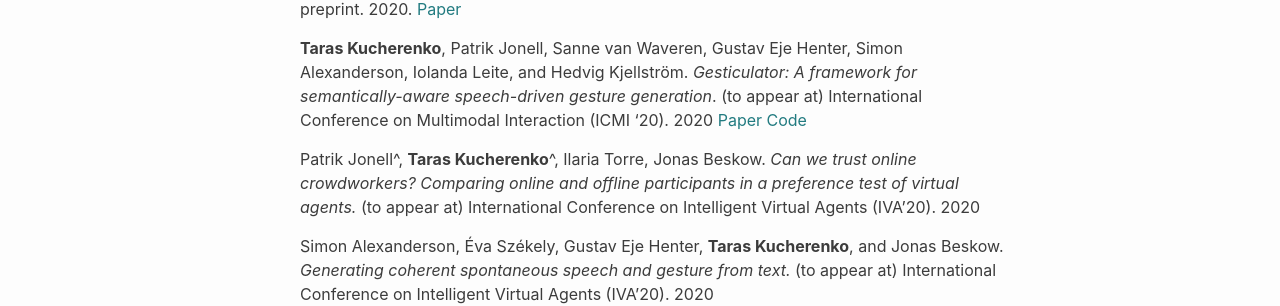
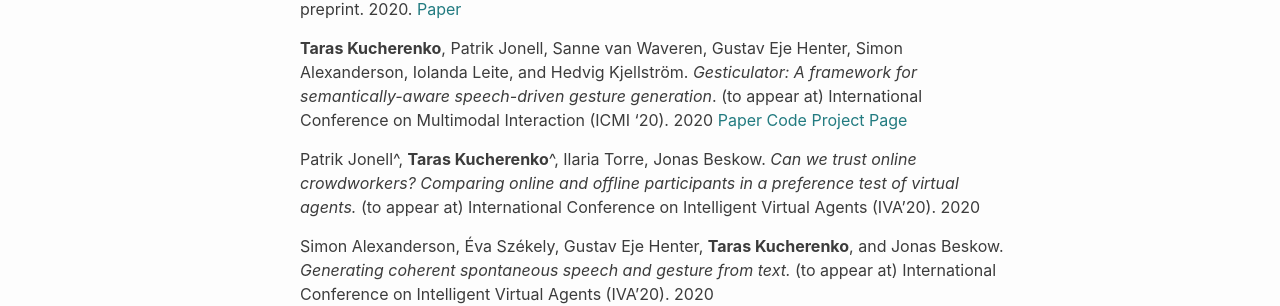
Before and after one commit to Svito-zar/Svito-zar.github.io, a Jekyll site: the page built from _pages/publications.md, in a window 1280 px wide. Shown: the part 353-659 px from the top of the page. Built offline with Jekyll 4.4.1, drawn with Linux system fonts in a browser that asks for light colours.

Commit message:
Added Gesticulator page back

```diff
--- a/_pages/publications.md
+++ b/_pages/publications.md
@@ -14,7 +14,7 @@
 
 * Patrik Jonell, **Taras Kucherenko**, Gustav Eje Henter, Jonas Beskow. *Let’s face it: Probabilistic multi-modal interlocutor-aware generation of facial gestures in dyadic settings*. arXiv preprint. 2020. [Paper](https://arxiv.org/abs/2006.09888)
 
-* **Taras Kucherenko**, Patrik Jonell, Sanne van Waveren, Gustav Eje Henter, Simon Alexanderson, Iolanda Leite, and Hedvig Kjellström. *Gesticulator: A framework for semantically-aware speech-driven gesture generation*. (to appear at) International Conference on Multimodal Interaction (ICMI '20). 2020 [Paper](https://arxiv.org/abs/2001.09326) [Code](https://github.com/svito-zar/Gesticulator)
+* **Taras Kucherenko**, Patrik Jonell, Sanne van Waveren, Gustav Eje Henter, Simon Alexanderson, Iolanda Leite, and Hedvig Kjellström. *Gesticulator: A framework for semantically-aware speech-driven gesture generation*. (to appear at) International Conference on Multimodal Interaction (ICMI '20). 2020 [Paper](https://arxiv.org/abs/2001.09326) [Code](https://github.com/svito-zar/Gesticulator) [Project Page](../_posts/2020-08-03-Gesticulator.md)
 
 
 * Patrik Jonell^, **Taras Kucherenko**^, Ilaria Torre, Jonas Beskow. *Can we trust online crowdworkers? Comparing online and offline participants in a preference test of virtual agents.* (to appear at) International Conference on Intelligent Virtual Agents (IVA'20). 2020
```
